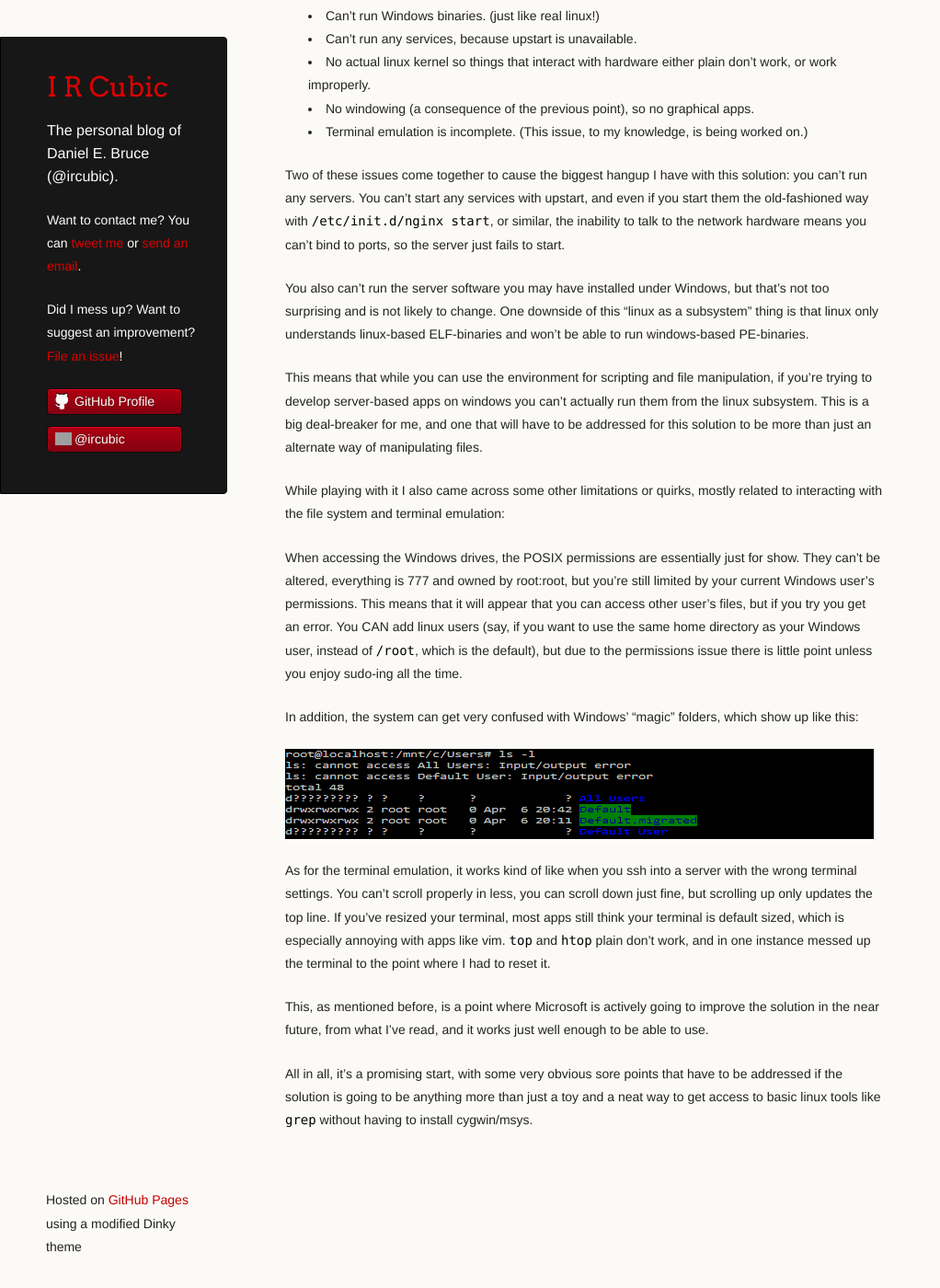
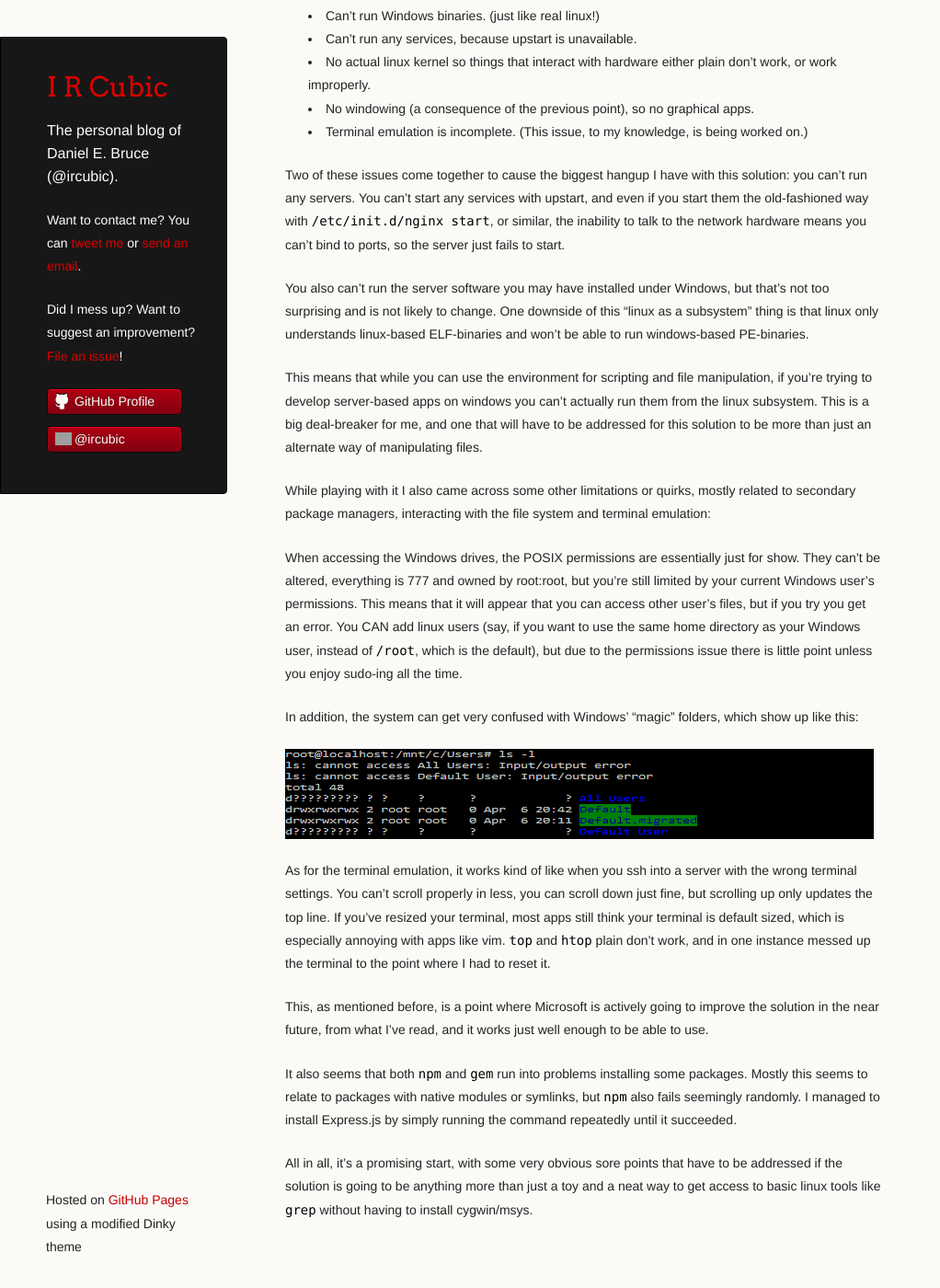
Before and after one commit to ircubic/ircubic.github.io, a Jekyll site: the page built from _posts/2016-04-07-ubuntu-on-windows-first-impressions.markdown, in a window 1280 px wide and 1400 px high, scrolled down 1109 px. Shown: the whole window at 92% size, without its empty margins (0-1022 px from the left). Built offline with Jekyll 4.4.1, drawn with Linux system fonts in a browser that asks for light colours; grey boxes are pictures that could not be loaded.

Commit message:
Add note about package managers

```diff
--- a/_posts/2016-04-07-ubuntu-on-windows-first-impressions.markdown
+++ b/_posts/2016-04-07-ubuntu-on-windows-first-impressions.markdown
@@ -44,7 +44,8 @@ for me, and one that will have to be addressed for this solution to be more
 than just an alternate way of manipulating files.
 
 While playing with it I also came across some other limitations or quirks,
-mostly related to interacting with the file system and terminal emulation:
+mostly related to secondary package managers, interacting with the file system
+and terminal emulation:
 
 When accessing the Windows drives, the POSIX permissions are essentially just
 for show. They can't be altered, everything is 777 and owned by root:root, but
@@ -72,6 +73,11 @@ This, as mentioned before, is a point where Microsoft is actively going to
 improve the solution in the near future, from what I've read, and it works
 just well enough to be able to use.
 
+It also seems that both `npm` and `gem` run into problems installing some
+packages. Mostly this seems to relate to packages with native modules or
+symlinks, but `npm` also fails seemingly randomly. I managed to install
+Express.js by simply running the command repeatedly until it succeeded.
+
 All in all, it's a promising start, with some very obvious sore points that
 have to be addressed if the solution is going to be anything more than just a
 toy and a neat way to get access to basic linux tools like `grep` without
```
